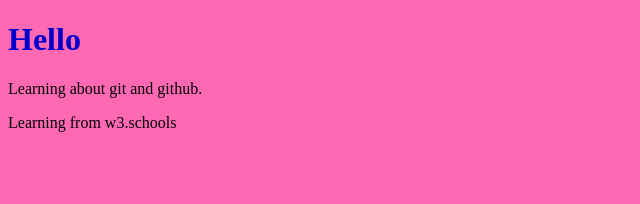
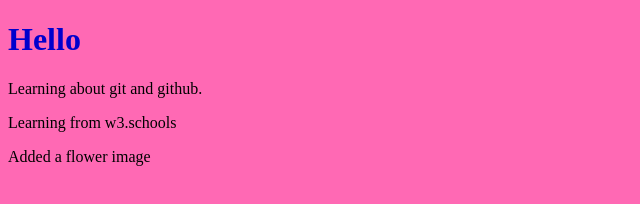
Before and after one commit to PThanishka/git, a plain HTML site: page index.html in a window 1280 px wide. Shown: the whole page, without its empty margins (0-640 px from the left). Drawn offline with Linux system fonts and the light colour scheme.

Commit message:
updated index.html with emergency fix

```diff
--- a/index.html
+++ b/index.html
@@ -8,5 +8,6 @@
     <h1>Hello</h1>
     <p>Learning about git and github.</p>
     <p>Learning from w3.schools</p>
+    <p>Added a flower image</p>
 </body>
 </html>
```
Also changed, not shown: photo.webp (added).
